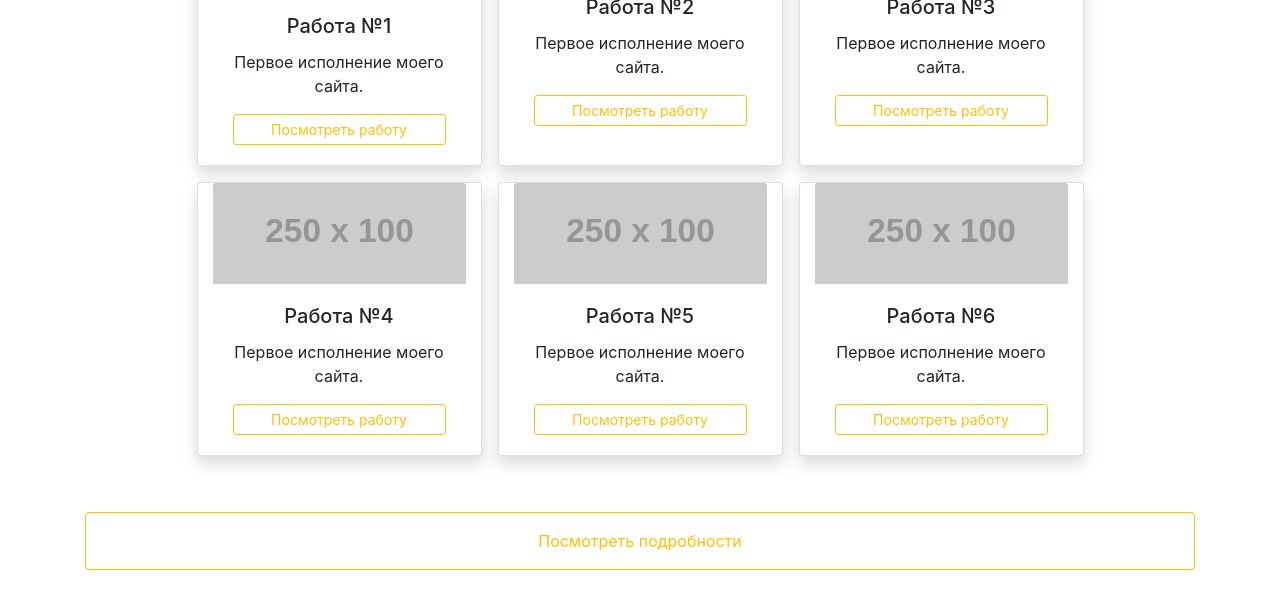
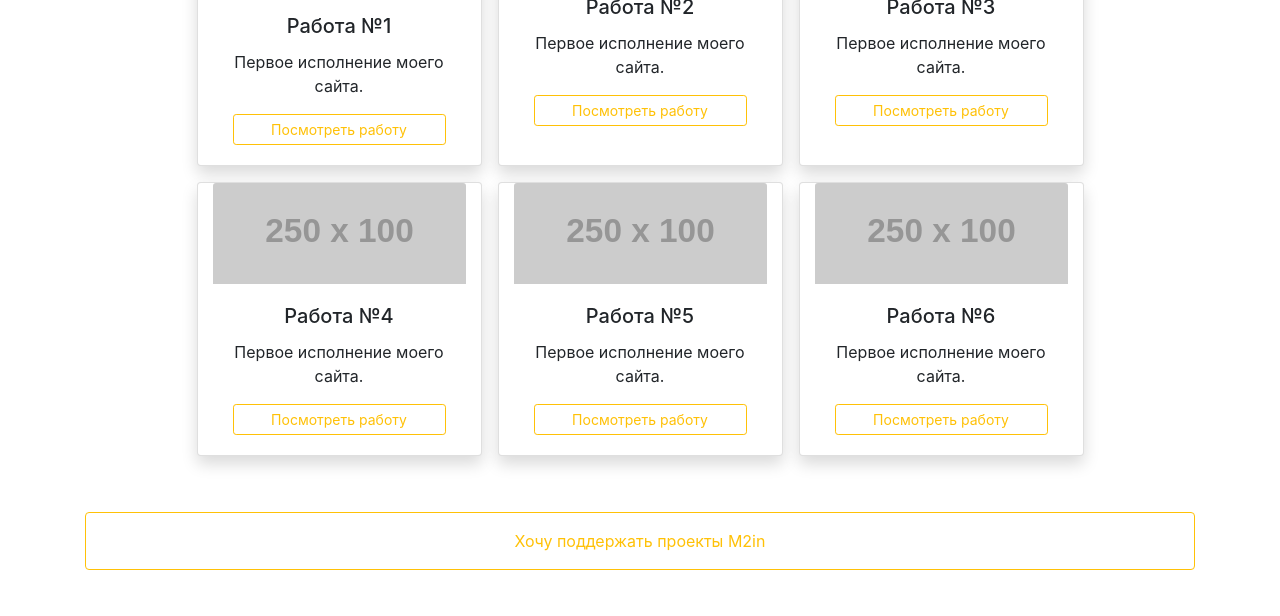
Before and after one commit to itstepgomel/itstepgomel.github.io, a plain HTML site: page pageStart/index.html in a window 1280 px wide. Shown: the part 964-1580 px from the top of the page. Drawn offline with nearby package versions, Linux system fonts and the light colour scheme; placeholder pictures from the web are drawn by us.

Commit message:
Update index.html

```diff
--- a/pageStart/index.html
+++ b/pageStart/index.html
@@ -206,7 +206,7 @@
         data-toggle="modal"
         data-target="#exampleModalCenter"
       >
-        Посмотреть подробности
+         Хочу поддержать проекты M2in
       </button>
 
       <!-- Modal -->
```
